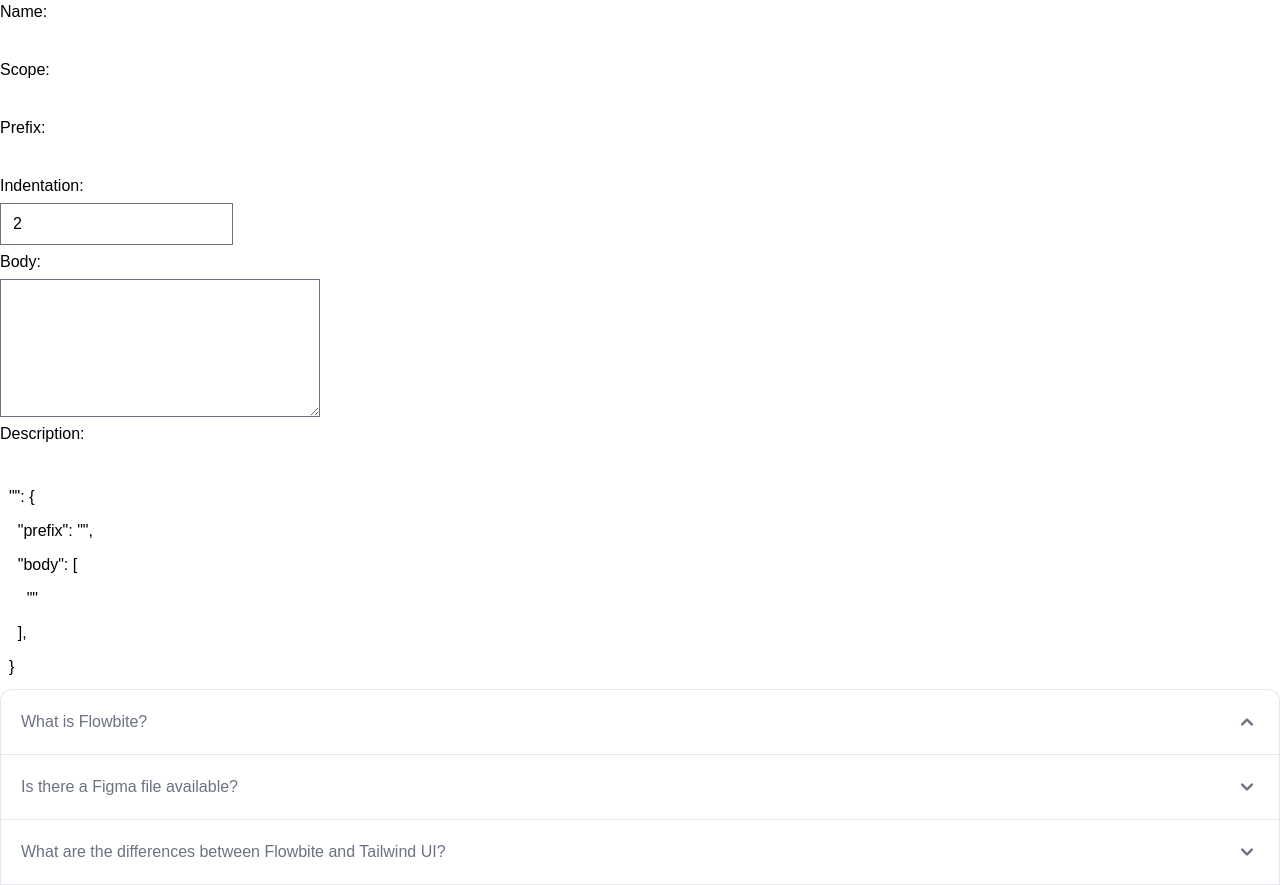
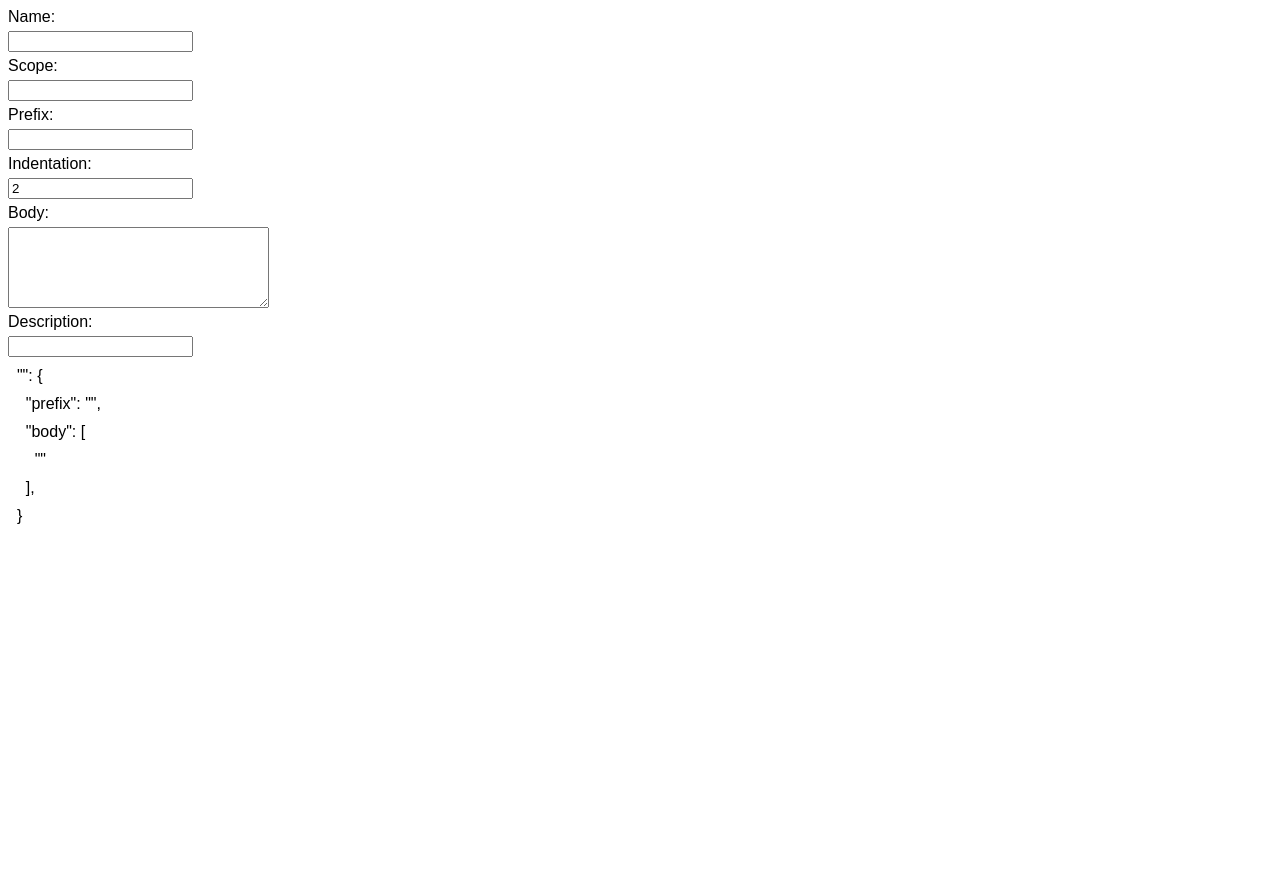
Before and after one commit to TiagoJacintoDev/vscode-snippet-generator, a React (Vite) app: page / in a window 1280 px wide. After the commit the page ends 800 px from the top, so only its background shows below. Built offline with nearby package versions, Linux system fonts and the light colour scheme.

Commit message:
Revert "Install Dependencies: Tailwind & Flowbite"
This reverts commit e48e921b75b61344a3159eccf4b83a8ded1d1cfa.

```diff
--- a/package.json
+++ b/package.json
@@ -9,7 +9,6 @@
     "preview": "vite preview"
   },
   "dependencies": {
-    "flowbite": "^1.6.2",
     "react": "^18.2.0",
     "react-dom": "^18.2.0"
   },
@@ -17,9 +16,6 @@
     "@types/react": "^18.0.26",
     "@types/react-dom": "^18.0.9",
     "@vitejs/plugin-react-swc": "^3.0.0",
-    "autoprefixer": "^10.4.13",
-    "postcss": "^8.4.21",
-    "tailwindcss": "^3.2.4",
     "typescript": "^4.9.3",
     "vite": "^4.0.0"
   }
--- a/postcss.config.cjs
+++ /dev/null
@@ -1,6 +0,0 @@
-module.exports = {
-  plugins: {
-    tailwindcss: {},
-    autoprefixer: {},
-  },
-}
--- a/src/Accordion.tsx
+++ /dev/null
@@ -1,169 +0,0 @@
-export const Accordion = () => {
-  return (
-    <div id="accordion-collapse" data-accordion="collapse">
-      <h2 id="accordion-collapse-heading-1">
-        <button
-          type="button"
-          className="flex items-center justify-between w-full p-5 font-medium text-left text-gray-500 border border-b-0 border-gray-200 rounded-t-xl focus:ring-4 focus:ring-gray-200 dark:focus:ring-gray-800 dark:border-gray-700 dark:text-gray-400 hover:bg-gray-100 dark:hover:bg-gray-800"
-          data-accordion-target="#accordion-collapse-body-1"
-          aria-expanded="true"
-          aria-controls="accordion-collapse-body-1"
-        >
-          <span>What is Flowbite?</span>
-          <svg
-            data-accordion-icon
-            className="w-6 h-6 rotate-180 shrink-0"
-            fill="currentColor"
-            viewBox="0 0 20 20"
-            xmlns="http://www.w3.org/2000/svg"
-          >
-            <path
-              fill-rule="evenodd"
-              d="M5.293 7.293a1 1 0 011.414 0L10 10.586l3.293-3.293a1 1 0 111.414 1.414l-4 4a1 1 0 01-1.414 0l-4-4a1 1 0 010-1.414z"
-              clip-rule="evenodd"
-            ></path>
-          </svg>
-        </button>
-      </h2>
-      <div
-        id="accordion-collapse-body-1"
-        className="hidden"
-        aria-labelledby="accordion-collapse-heading-1"
-      >
-        <div className="p-5 font-light border border-b-0 border-gray-200 dark:border-gray-700 dark:bg-gray-900">
-          <p className="mb-2 text-gray-500 dark:text-gray-400">
-            Flowbite is an open-source library of interactive components built
-            on top of Tailwind CSS including buttons, dropdowns, modals,
-            navbars, and more.
-          </p>
-          <p className="text-gray-500 dark:text-gray-400">
-            Check out this guide to learn how to{" "}
-            <a
-              href="/docs/getting-started/introduction/"
-              className="text-blue-600 dark:text-blue-500 hover:underline"
-            >
-              get started
-            </a>{" "}
-            and start developing websites even faster with components on top of
-            Tailwind CSS.
-          </p>
-        </div>
-      </div>
-      <h2 id="accordion-collapse-heading-2">
-        <button
-          type="button"
-          className="flex items-center justify-between w-full p-5 font-medium text-left text-gray-500 border border-b-0 border-gray-200 focus:ring-4 focus:ring-gray-200 dark:focus:ring-gray-800 dark:border-gray-700 dark:text-gray-400 hover:bg-gray-100 dark:hover:bg-gray-800"
-          data-accordion-target="#accordion-collapse-body-2"
-          aria-expanded="false"
-          aria-controls="accordion-collapse-body-2"
-        >
-          <span>Is there a Figma file available?</span>
-          <svg
-            data-accordion-icon
-            className="w-6 h-6 shrink-0"
-            fill="currentColor"
-            viewBox="0 0 20 20"
-            xmlns="http://www.w3.org/2000/svg"
-          >
-            <path
-              fill-rule="evenodd"
-              d="M5.293 7.293a1 1 0 011.414 0L10 10.586l3.293-3.293a1 1 0 111.414 1.414l-4 4a1 1 0 01-1.414 0l-4-4a1 1 0 010-1.414z"
-              clip-rule="evenodd"
-            ></path>
-          </svg>
-        </button>
-      </h2>
-      <div
-        id="accordion-collapse-body-2"
-        className="hidden"
-        aria-labelledby="accordion-collapse-heading-2"
-      >
-        <div className="p-5 font-light border border-b-0 border-gray-200 dark:border-gray-700">
-          <p className="mb-2 text-gray-500 dark:text-gray-400">
-            Flowbite is first conceptualized and designed using the Figma
-            software so everything you see in the library has a design
-            equivalent in our Figma file.
-          </p>
-          <p className="text-gray-500 dark:text-gray-400">
-            Check out the{" "}
-            <a
-              href="https://flowbite.com/figma/"
-              className="text-blue-600 dark:text-blue-500 hover:underline"
-            >
-              Figma design system
-            </a>{" "}
-            based on the utility classNamees from Tailwind CSS and components
-            from Flowbite.
-          </p>
-        </div>
-      </div>
-      <h2 id="accordion-collapse-heading-3">
-        <button
-          type="button"
-          className="flex items-center justify-between w-full p-5 font-medium text-left text-gray-500 border border-gray-200 focus:ring-4 focus:ring-gray-200 dark:focus:ring-gray-800 dark:border-gray-700 dark:text-gray-400 hover:bg-gray-100 dark:hover:bg-gray-800"
-          data-accordion-target="#accordion-collapse-body-3"
-          aria-expanded="false"
-          aria-controls="accordion-collapse-body-3"
-        >
-          <span>
-            What are the differences between Flowbite and Tailwind UI?
-          </span>
-          <svg
-            data-accordion-icon
-            className="w-6 h-6 shrink-0"
-            fill="currentColor"
-            viewBox="0 0 20 20"
-            xmlns="http://www.w3.org/2000/svg"
-          >
-            <path
-              fill-rule="evenodd"
-              d="M5.293 7.293a1 1 0 011.414 0L10 10.586l3.293-3.293a1 1 0 111.414 1.414l-4 4a1 1 0 01-1.414 0l-4-4a1 1 0 010-1.414z"
-              clip-rule="evenodd"
-            ></path>
-          </svg>
-        </button>
-      </h2>
-      <div
-        id="accordion-collapse-body-3"
-        className="hidden"
-        aria-labelledby="accordion-collapse-heading-3"
-      >
-        <div className="p-5 font-light border border-t-0 border-gray-200 dark:border-gray-700">
-          <p className="mb-2 text-gray-500 dark:text-gray-400">
-            The main difference is that the core components from Flowbite are
-            open source under the MIT license, whereas Tailwind UI is a paid
-            product. Another difference is that Flowbite relies on smaller and
-            standalone components, whereas Tailwind UI offers sections of pages.
-          </p>
-          <p className="mb-2 text-gray-500 dark:text-gray-400">
-            However, we actually recommend using both Flowbite, Flowbite Pro,
-            and even Tailwind UI as there is no technical reason stopping you
-            from using the best of two worlds.
-          </p>
-          <p className="mb-2 text-gray-500 dark:text-gray-400">
-            Learn more about these technologies:
-          </p>
-          <ul className="pl-5 text-gray-500 list-disc dark:text-gray-400">
-            <li>
-              <a
-                href="https://flowbite.com/pro/"
-                className="text-blue-600 dark:text-blue-500 hover:underline"
-              >
-                Flowbite Pro
-              </a>
-            </li>
-            <li>
-              <a
-                href="https://tailwindui.com/"
-                rel="nofollow"
-                className="text-blue-600 dark:text-blue-500 hover:underline"
-              >
-                Tailwind UI
-              </a>
-            </li>
-          </ul>
-        </div>
-      </div>
-    </div>
-  );
-};
--- a/src/App.tsx
+++ b/src/App.tsx
@@ -1,5 +1,4 @@
 import { useState } from "react";
-import { Accordion } from "./Accordion";
 import { Display } from "./components/Display";
 import { Form } from "./components/Form";
 import { Inputs } from "./types/Inputs";
@@ -20,7 +19,6 @@ export const App = () => {
     <>
       <Form {...inputs} setInputs={setInputs} />
       <Display {...inputs} />
-      <Accordion />
     </>
   );
 };
--- a/src/index.css
+++ b/src/index.css
@@ -1,7 +1,3 @@
-@tailwind base;
-@tailwind components;
-@tailwind utilities;
-
 html {
   font-family: sans-serif;
 }
--- a/src/main.tsx
+++ b/src/main.tsx
@@ -1,7 +1,6 @@
 import ReactDOM from "react-dom/client";
 import { App } from "./App";
 import "./index.css";
-import "flowbite";
 
 ReactDOM.createRoot(document.getElementById("root") as HTMLElement).render(
   <App />
--- a/tailwind.config.cjs
+++ /dev/null
@@ -1,8 +0,0 @@
-/** @type {import('tailwindcss').Config} */
-module.exports = {
-  content: ["./index.html", "./src/**/*.{js,ts,jsx,tsx}"],
-  theme: {
-    extend: {},
-  },
-  plugins: [require("flowbite/plugin")],
-};
```
Also changed, not shown: 1 other file (tests, documents, lock files or other folders).
